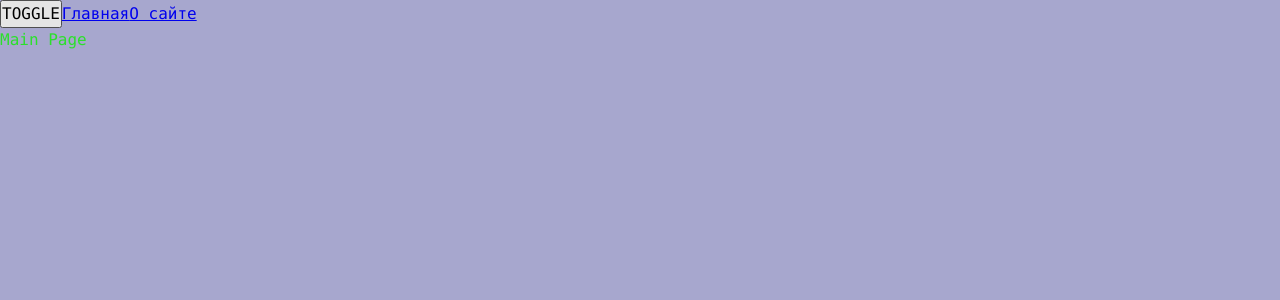
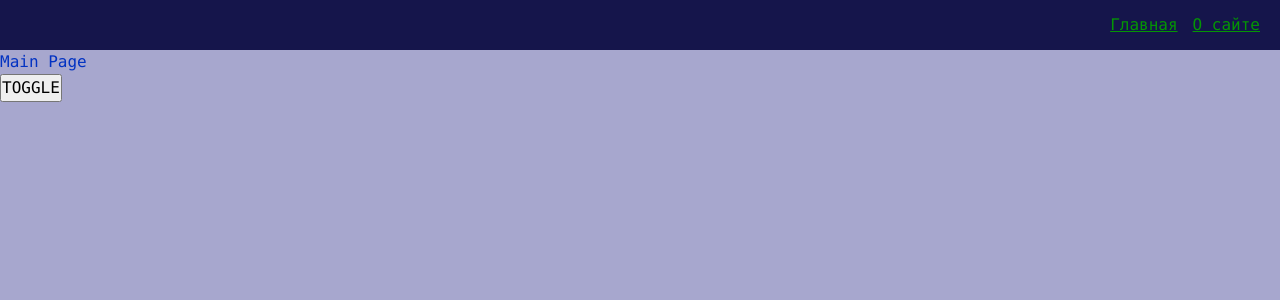
Before and after one commit to bvtrots/advanced-frontend, a React app: page / in a window 1280 px wide. Shown: the top 300 px of the page. Built offline with nearby package versions, Linux system fonts and the light colour scheme.

Commit message:
feat (ui): добавляет Navbar

```diff
--- a/src/app/App.tsx
+++ b/src/app/App.tsx
@@ -1,9 +1,9 @@
 import React from 'react';
-import {Link} from "react-router-dom";
 import './styles/index.scss';
 import {classNames} from "shared/lib/classNames/classNames";
 import {useTheme} from "app/providers/ThemeProvider";
 import {AppRouter} from "app/providers/router";
+import {Navbar} from "widgets/Navbar";
 
 
 const App = () => {
@@ -12,10 +12,9 @@
 
     return (
         <div className={classNames('app', {}, [theme])}>
+            <Navbar/>
+            <AppRouter/>
             <button onClick={toggleTheme}>TOGGLE</button>
-            <Link to={'/'}>Главная</Link>
-            <Link to={'/about'}>О сайте</Link>
-            <AppRouter/>
         </div>
     );
 };
--- a/src/app/styles/themes/dark.scss
+++ b/src/app/styles/themes/dark.scss
@@ -1,6 +1,10 @@
 .app.dark {
   --bg-color: #15154b;
+  --inverted-bg-color: #a7a7ce;
 
-  --primary-color: #d7c10f;
---secondary-color: #f6cf11;
+
+  --primary-color: #049604;
+  --secondary-color: #04ff04;
+  --inverted-primary-color: #0232c2;
+  --inverted-secondary-color: #0050ff;
 }
--- a/src/app/styles/themes/light.scss
+++ b/src/app/styles/themes/light.scss
@@ -1,6 +1,9 @@
 .app.light {
   --bg-color: #a7a7ce;
+  --inverted-bg-color: #15154b;
 
-  --primary-color: #2be02b;
-  --secondary-color: #e2ec58;
+  --primary-color: #0232c2;
+  --secondary-color: #0449e0;
+  --inverted-primary-color: #049604;
+  --inverted-secondary-color: #04ff04;
 }
--- a/src/app/styles/variables/global.scss
+++ b/src/app/styles/variables/global.scss
@@ -9,4 +9,7 @@
   --font-line-l: 32px;
   --font-l: var(--font-size-l) / var(--font-line-l) var(--font-family-main);
 
+
+  //Размеры
+  --navbar-height: 50px;
 }
--- a/src/shared/lib/classNames/classNames.ts
+++ b/src/shared/lib/classNames/classNames.ts
@@ -1,10 +1,10 @@
 type Mods = Record<string, boolean | string>
 
-export function classNames(cls: string, mods: Mods, additional: string[]) {
+export function classNames(cls: string, mods: Mods = {}, additional: string[] = []) {
 
     return [
         cls,
-        ...additional,
+        ...additional.filter(Boolean),
         ...Object.entries(mods)
             .filter(([cls, value]) => Boolean(value))
             .map(className => className)]
--- /dev/null
+++ b/src/shared/ui/AppLink/AppLink.module.scss
@@ -0,0 +1,14 @@
+.AppLink {
+  color: var(--primary-color);
+}
+
+
+.primary {
+  color: var(--primary-color);
+}
+
+
+.secondary {
+  color: var(--inverted-primary-color);
+
+}
--- /dev/null
+++ b/src/shared/ui/AppLink/AppLink.tsx
@@ -0,0 +1,36 @@
+import {classNames} from "shared/lib/classNames/classNames";
+import {Link, LinkProps} from "react-router-dom";
+import {FC} from "react";
+import cls from './AppLink.module.scss';
+
+
+export enum AppLinkTheme {
+    PRIMARY = 'primary',
+    SECONDARY = 'secondary',
+}
+
+interface AppLinkProps extends LinkProps {
+    className?: string;
+    theme?: AppLinkTheme;
+}
+
+
+export const AppLink: FC<AppLinkProps> = (props) => {
+    const {
+        to,
+        className,
+        children,
+        theme = AppLinkTheme.PRIMARY,
+        ...otherProps
+    } = props;
+
+
+    return (
+        <Link
+            to={to} className={classNames(cls.AppLink, {}, [className, cls[theme]])}
+            {...otherProps}
+        >
+            {children}
+        </Link>
+    );
+};
--- /dev/null
+++ b/src/widgets/Navbar/index.ts
@@ -0,0 +1,5 @@
+import {Navbar} from "./ui/Navbar";
+
+export {
+    Navbar
+}
--- /dev/null
+++ b/src/widgets/Navbar/ui/Navbar.module.scss
@@ -0,0 +1,17 @@
+.navbar {
+  width: 100%;
+  height: var(--navbar-height);
+  background: var(--inverted-bg-color);
+  display: flex;
+  align-items: center;
+  padding: 20px;
+}
+
+
+.links {
+  margin-left: auto;
+}
+
+.mainLink {
+  margin-right: 15px;
+}
--- /dev/null
+++ b/src/widgets/Navbar/ui/Navbar.tsx
@@ -0,0 +1,24 @@
+import React from 'react';
+import {classNames} from "shared/lib/classNames/classNames";
+import cls from './Navbar.module.scss'
+import {AppLink, AppLinkTheme} from "shared/ui/AppLink/AppLink";
+
+interface NavbarProps {
+    className?: string;
+}
+
+
+export const Navbar = ({className}: NavbarProps) => {
+    return (
+        <div className={classNames(cls.navbar, {}, [className])}>
+            <div className={cls.links}>
+                <AppLink theme={AppLinkTheme.SECONDARY} to={'/'} className={cls.mainLink}>
+                    Главная
+                </AppLink>
+                <AppLink theme={AppLinkTheme.SECONDARY} to={'/about'}>
+                    О сайте
+                </AppLink>
+            </div>
+        </div>
+    );
+};
```
